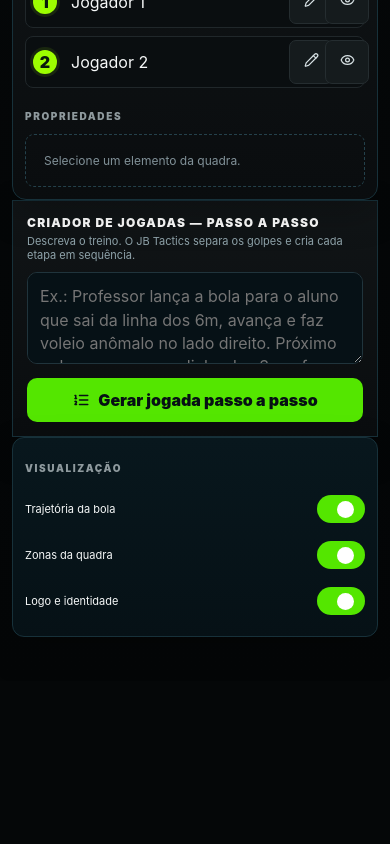
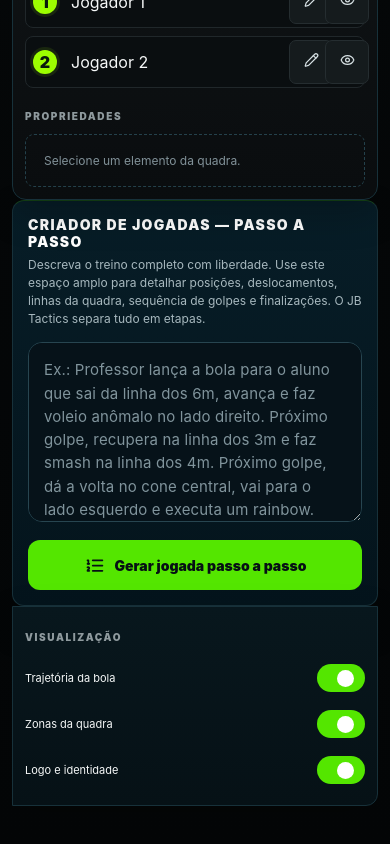
Before and after one commit to joaobertonha87/JB-drills, a React (Vite) app: page / in a window 390 px wide. Shown: the part 1419-2263 px from the top of the page. Before the commit the page ends 2100 px from the top, so only its background shows below. Built offline with nearby package versions, Linux system fonts and the light colour scheme.

Commit message:
Add files via upload

```diff
--- a/package.json
+++ b/package.json
@@ -1,6 +1,6 @@
 {
   "name": "jb-tactics-premium-studio",
-  "version": "1.55.2",
+  "version": "1.55.3",
   "private": true,
   "type": "module",
   "scripts": {"dev":"vite","build":"vite build","preview":"vite preview"},
--- a/src/App.jsx
+++ b/src/App.jsx
@@ -510,7 +510,7 @@ export default function App(){
    </aside>
 
    <section className="smartBuilder panel">
-    <div className="smartHead"><div><h3>CRIADOR DE JOGADAS — PASSO A PASSO</h3><p>Descreva o treino. O JB Tactics separa os golpes e cria cada etapa em sequência.</p></div></div>
+    <div className="smartHead"><div><h3>CRIADOR DE JOGADAS — PASSO A PASSO</h3><p>Descreva o treino completo com liberdade. Use este espaço amplo para detalhar posições, deslocamentos, linhas da quadra, sequência de golpes e finalizações. O JB Tactics separa tudo em etapas.</p></div></div>
     <textarea className="playPrompt" value={playText} onChange={e=>setPlayText(e.target.value)}
       placeholder="Ex.: Professor lança a bola para o aluno que sai da linha dos 6m, avança e faz voleio anômalo no lado direito. Próximo golpe, recupera na linha dos 3m e faz smash na linha dos 4m. Próximo golpe, dá a volta no cone central, vai para o lado esquerdo e executa um rainbow."/>
     <button className="generatePlay" onClick={generatePlay}><ListOrdered/>Gerar jogada passo a passo</button>
--- a/src/style.css
+++ b/src/style.css
@@ -886,3 +886,151 @@ body{color:var(--jb-text)}
 .left,.right{position:sticky!important;top:82px!important;align-self:start!important;max-height:calc(100dvh - 90px)!important;overflow-y:auto!important;overflow-x:hidden!important;overscroll-behavior:contain!important;-webkit-overflow-scrolling:touch!important}
 .right::-webkit-scrollbar,.left::-webkit-scrollbar{width:7px}.right::-webkit-scrollbar-thumb,.left::-webkit-scrollbar-thumb{background:#34515d;border-radius:20px}
 @media (min-width:768px) and (max-width:1199px) and (orientation:landscape){.studio{grid-template-columns:176px minmax(0,1fr) 235px!important}.left,.right{top:72px!important;max-height:calc(100dvh - 78px)!important}}
+
+
+/* ===== V1.55.3 — LARGE SMART PLAY BUILDER ===== */
+/* The builder now spans the complete width below the tactical workspace. */
+.smartBuilder{
+  grid-column:1 / -1!important;
+  grid-row:2!important;
+  width:100%!important;
+  padding:22px 24px!important;
+  border-radius:0 0 12px 12px!important;
+  background:linear-gradient(180deg,#071d27,#04141c)!important;
+  border-top:1px solid rgba(84,230,0,.22)!important;
+  box-shadow:0 18px 40px rgba(0,0,0,.18);
+}
+.smartHead{
+  display:flex!important;
+  align-items:flex-start!important;
+  justify-content:space-between!important;
+  gap:18px!important;
+  margin-bottom:14px!important;
+}
+.smartHead h3{
+  margin:0 0 6px!important;
+  font-size:16px!important;
+  letter-spacing:1.3px!important;
+  color:#fff!important;
+}
+.smartHead p{
+  margin:0!important;
+  max-width:900px!important;
+  font-size:13px!important;
+  line-height:1.5!important;
+  color:#a7b8be!important;
+}
+.playPrompt{
+  width:100%!important;
+  min-height:220px!important;
+  max-height:420px!important;
+  resize:vertical!important;
+  background:#061219!important;
+  border:1px solid #274550!important;
+  border-radius:14px!important;
+  color:#fff!important;
+  padding:18px 20px!important;
+  font-size:16px!important;
+  line-height:1.55!important;
+  letter-spacing:.01em!important;
+  box-sizing:border-box!important;
+  scrollbar-width:thin;
+  scrollbar-color:#55717c #071820;
+}
+.playPrompt::placeholder{
+  color:#80949c!important;
+  opacity:1!important;
+}
+.playPrompt:focus{
+  outline:none!important;
+  border-color:#54e600!important;
+  box-shadow:0 0 0 3px rgba(84,230,0,.10)!important;
+}
+.generatePlay{
+  margin-top:14px!important;
+  min-height:54px!important;
+  width:100%!important;
+  display:flex!important;
+  align-items:center!important;
+  justify-content:center!important;
+  gap:10px!important;
+  background:#54e600!important;
+  color:#061014!important;
+  border:0!important;
+  border-radius:12px!important;
+  padding:14px 18px!important;
+  font-size:16px!important;
+  font-weight:900!important;
+}
+.generatePlay svg{
+  width:21px!important;
+  height:21px!important;
+}
+.generatedSteps{
+  display:grid!important;
+  grid-template-columns:repeat(auto-fit,minmax(260px,1fr))!important;
+  gap:10px!important;
+  margin-top:16px!important;
+}
+.stepCard{
+  min-height:82px!important;
+  padding:12px 14px!important;
+}
+.stepCard strong{font-size:13px!important}
+.stepCard small{
+  font-size:11px!important;
+  white-space:normal!important;
+  display:-webkit-box;
+  -webkit-line-clamp:2;
+  -webkit-box-orient:vertical;
+  overflow:hidden;
+}
+.updateStep{
+  min-height:48px!important;
+  font-size:13px!important;
+}
+
+/* Move the compact visualization card to a third row so it never competes
+   for space with the enlarged builder. */
+.view{
+  grid-column:3!important;
+  grid-row:3!important;
+  border-radius:0 0 12px 0!important;
+}
+.info{display:none!important}
+
+/* Tablet landscape: builder still gets the full width and a large writing area. */
+@media (min-width:768px) and (max-width:1199px){
+  .smartBuilder{
+    grid-column:1 / -1!important;
+    grid-row:2!important;
+    padding:18px!important;
+  }
+  .playPrompt{
+    min-height:190px!important;
+    font-size:15px!important;
+  }
+}
+
+/* Phone / narrow portrait: large but not excessively tall. */
+@media (max-width:767px){
+  .smartBuilder{
+    grid-column:1!important;
+    grid-row:auto!important;
+    padding:15px!important;
+    border-radius:12px!important;
+  }
+  .smartHead h3{font-size:14px!important}
+  .smartHead p{font-size:12px!important}
+  .playPrompt{
+    min-height:180px!important;
+    max-height:360px!important;
+    font-size:15px!important;
+    padding:15px!important;
+  }
+  .generatePlay{
+    min-height:50px!important;
+    font-size:14px!important;
+  }
+  .generatedSteps{grid-template-columns:1fr!important}
+}
```
Also changed, not shown: VERSION.txt.
